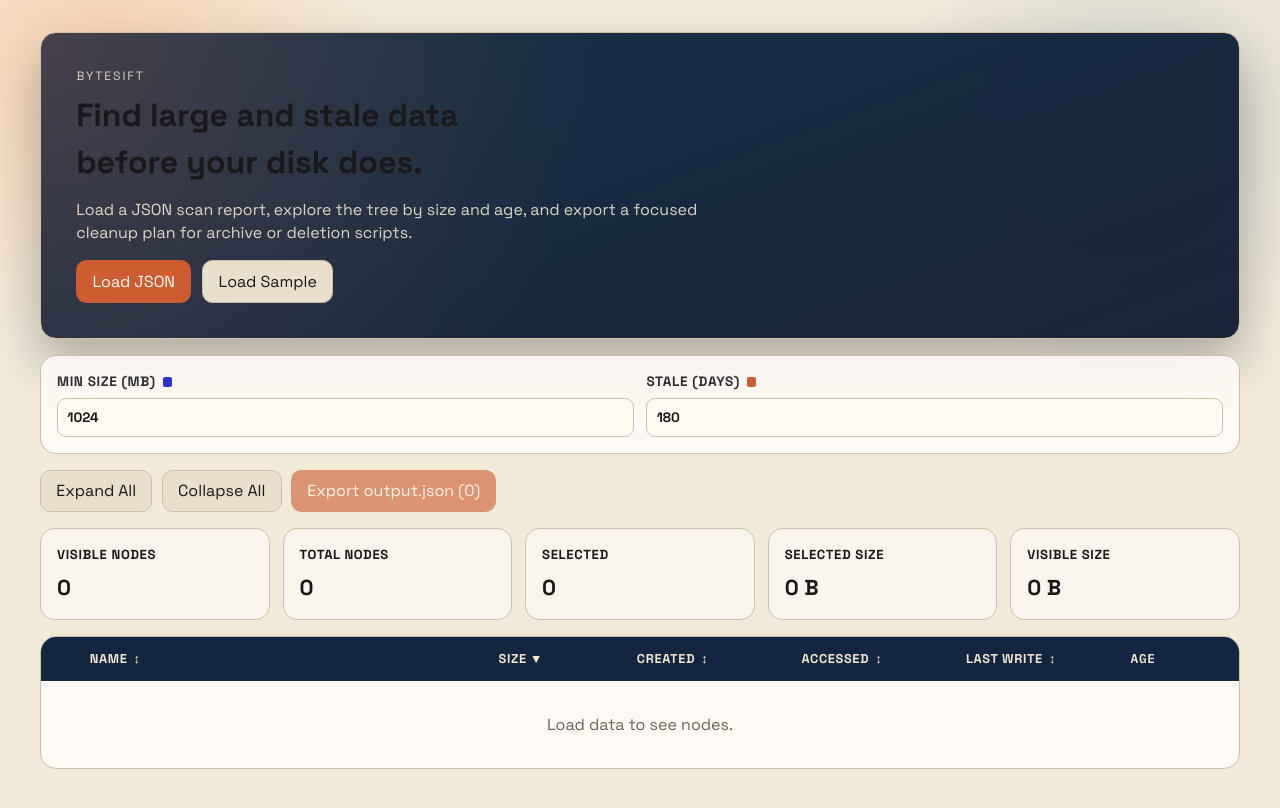
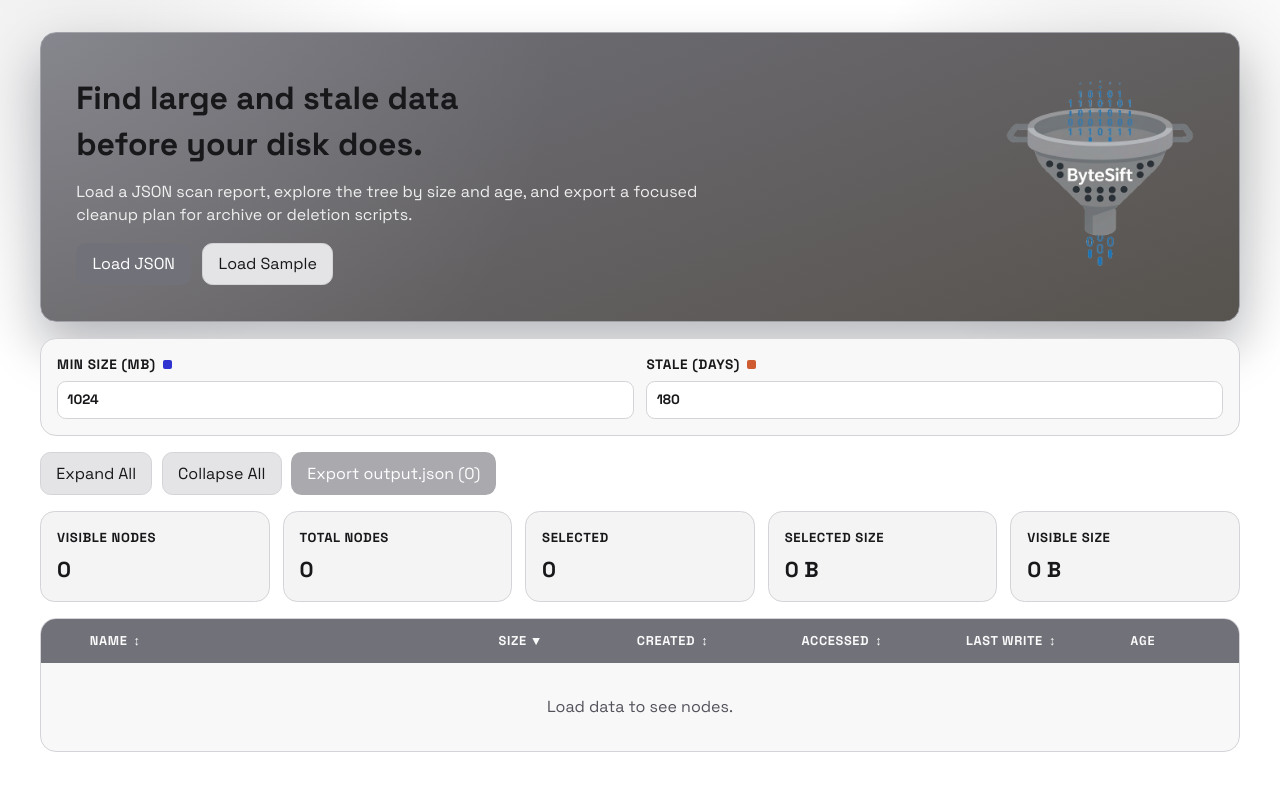
Before and after one commit to rikardronnkvist/ByteSift, a React (Vite) app: page / in a window 1280 px wide. Shown: the top 808 px of the page. Built offline with nearby package versions, Linux system fonts and the light colour scheme.

Commit message:
style: refine branding and neutralize UI theme
- apply neutral gray app theme while preserving blue/orange large and stale markers

- add ByteSift logo asset and integrate it into the hero

- enlarge and reposition logo for stronger branding

```diff
--- a/src/App.css
+++ b/src/App.css
@@ -7,20 +7,41 @@
 
 .hero {
   background:
-    radial-gradient(circle at top left, rgba(255, 120, 90, 0.22), transparent 45%),
-    linear-gradient(160deg, rgba(7, 40, 66, 0.95), rgba(15, 26, 48, 0.95));
+    radial-gradient(circle at top left, rgba(244, 244, 245, 0.16), transparent 42%),
+    linear-gradient(160deg, #71717a, #57534e);
   color: var(--text-on-dark);
+  display: grid;
+  grid-template-columns: minmax(0, 1fr) auto;
+  column-gap: 1.5rem;
+  row-gap: 0.9rem;
+  align-items: center;
   border-radius: 1rem;
   border: 1px solid var(--line-strong);
   padding: clamp(1rem, 1rem + 2vw, 2.2rem);
   box-shadow: 0 25px 50px rgba(6, 12, 24, 0.28);
 }
 
+.hero-content {
+  min-width: 0;
+}
+
+
+.hero-logo-wrap {
+  justify-self: end;
+  align-self: center;
+}
+
+.hero-logo {
+  width: clamp(8rem, 6.5rem + 10vw, 13rem);
+  height: clamp(8rem, 6.5rem + 10vw, 13rem);
+  object-fit: contain;
+}
+
 .eyebrow {
   text-transform: uppercase;
   letter-spacing: 0.12rem;
   font-size: 0.76rem;
-  color: rgba(242, 231, 210, 0.85);
+  color: rgba(250, 250, 250, 0.88);
 }
 
 h1 {
@@ -30,7 +51,7 @@ h1 {
 
 .subtitle {
   max-width: 65ch;
-  color: rgba(242, 231, 210, 0.9);
+  color: rgba(250, 250, 250, 0.92);
 }
 
 .hero-actions {
@@ -41,15 +62,17 @@ h1 {
 }
 
 .load-meta {
+  grid-column: 1 / -1;
   margin-top: 0.7rem;
-  color: rgba(242, 231, 210, 0.88);
+  color: rgba(250, 250, 250, 0.9);
   font-family: 'IBM Plex Mono', monospace;
   font-size: 0.85rem;
 }
 
 .error {
+  grid-column: 1 / -1;
   margin-top: 0.7rem;
-  color: #ffd4bf;
+  color: #fef2f2;
   font-weight: 700;
 }
 
@@ -143,7 +166,7 @@ h1 {
 }
 
 .tree-header {
-  background: #13263f;
+  background: #71717a;
   color: var(--text-on-dark);
   font-size: 0.8rem;
   text-transform: uppercase;
@@ -253,6 +276,14 @@ h1 {
 }
 
 @media (max-width: 900px) {
+  .hero {
+    grid-template-columns: 1fr;
+  }
+
+  .hero-logo-wrap {
+    justify-self: start;
+  }
+
   .tree-header {
     display: none;
   }
--- a/src/App.tsx
+++ b/src/App.tsx
@@ -1,5 +1,6 @@
 import { useMemo, useRef, useState, type ChangeEvent } from 'react'
 import './App.css'
+import bytesiftLogo from './assets/bytesift.png'
 
 type NodeType = 'file' | 'directory'
 
@@ -485,7 +486,8 @@ function App() {
   return (
     <div className="app-shell">
       <header className="hero">
-        <p className="eyebrow">ByteSift</p>
+        <div className="hero-content">
+
           <h1>Find large and stale data before your disk does.</h1>
           <p className="subtitle">
             Load a JSON scan report, explore the tree by size and age, and export a focused
@@ -505,6 +507,10 @@ function App() {
               onChange={handleFileUpload}
               hidden
             />
+          </div>
+        </div>
+        <div className="hero-logo-wrap" aria-hidden="true">
+          <img src={bytesiftLogo} alt="" className="hero-logo" />
         </div>
         {scanInput ? (
           <p className="load-meta">
--- a/src/index.css
+++ b/src/index.css
@@ -1,19 +1,19 @@
 @import url('https://fonts.googleapis.com/css2?family=Space+Grotesk:wght@400;500;700&family=IBM+Plex+Mono:wght@400;600&display=swap');
 
 :root {
-  --bg: #f2e9d8;
-  --surface: rgba(255, 253, 250, 0.84);
-  --surface-muted: rgba(250, 246, 237, 0.94);
-  --line: #ccbea8;
-  --line-strong: #d8c1a3;
-  --text: #2d2b30;
-  --text-muted: #6d6255;
-  --text-strong: #19181b;
-  --text-on-dark: #f2e7d2;
-  --btn: #cf5b30;
-  --btn-hover: #af4f2d;
-  --btn-secondary: #eadfcb;
-  --btn-secondary-hover: #e0d2ba;
+  --bg: #ffffff;
+  --surface: #f8f8f8;
+  --surface-muted: #f4f4f5;
+  --line: #d4d4d8;
+  --line-strong: #a1a1aa;
+  --text: #18181b;
+  --text-muted: #52525b;
+  --text-strong: #18181b;
+  --text-on-dark: #fafafa;
+  --btn: #71717a;
+  --btn-hover: #57534e;
+  --btn-secondary: #e4e4e7;
+  --btn-secondary-hover: #d4d4d8;
 
   font-family: 'Space Grotesk', sans-serif;
   line-height: 1.45;
@@ -32,8 +32,8 @@ body {
   margin: 0;
   min-height: 100svh;
   background:
-    radial-gradient(circle at 8% 8%, rgba(255, 168, 111, 0.35), transparent 20%),
-    radial-gradient(circle at 88% 16%, rgba(86, 140, 170, 0.22), transparent 18%),
+    radial-gradient(circle at 8% 8%, rgba(113, 113, 122, 0.14), transparent 22%),
+    radial-gradient(circle at 88% 16%, rgba(87, 83, 78, 0.14), transparent 20%),
     var(--bg);
 }
 
@@ -92,14 +92,14 @@ select {
   border: 1px solid var(--line);
   border-radius: 0.55rem;
   padding: 0.52rem 0.58rem;
-  background: #fffaf2;
+  background: #ffffff;
   color: var(--text-strong);
 }
 
 input:focus,
 select:focus,
 button:focus-visible {
-  outline: 2px solid #3f7aa0;
+  outline: 2px solid #71717a;
   outline-offset: 2px;
 }
 
```
Also changed, not shown: src/assets/bytesift.png (added). Lines whose indentation alone changed are shown as unchanged.
